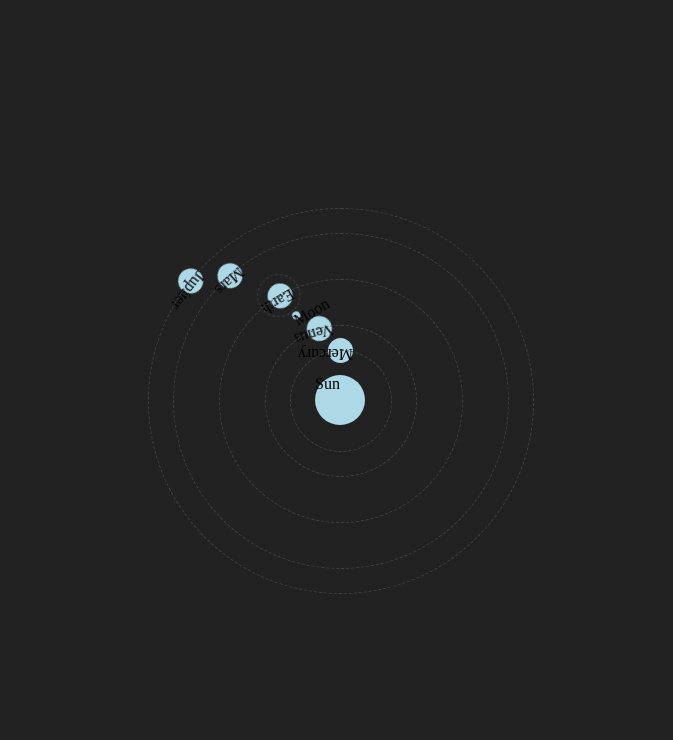
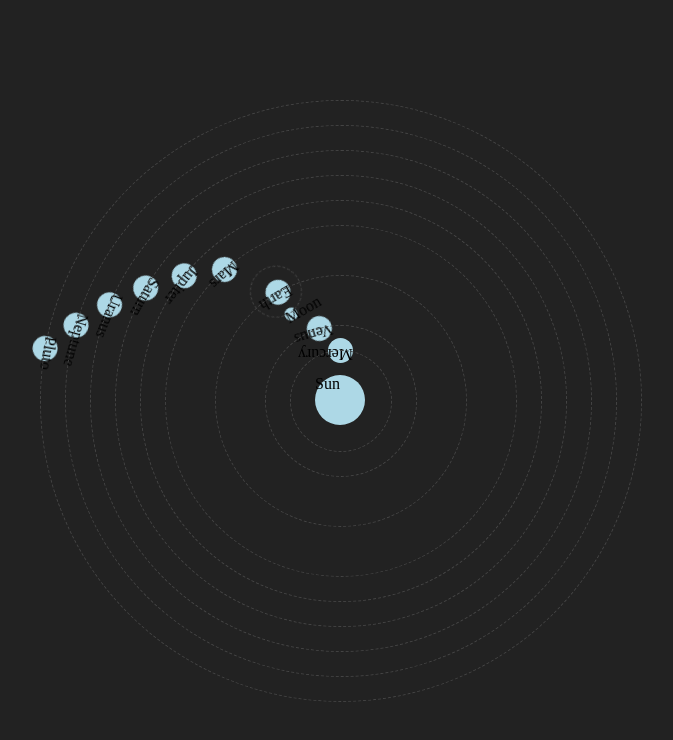
Before and after one commit to lfdgaliza/NightlyBerry, an Angular app in the folder src/linuxverse/clients/web/: page / in a window 1280 px wide. Shown: the top 740 px of the page, without its empty margins (300-973 px from the left). Built offline with nearby package versions, Linux system fonts and the light colour scheme.

Commit message:
Every position is working fine now.

```diff
--- a/src/linuxverse/clients/web/src/app/app.component.ts
+++ b/src/linuxverse/clients/web/src/app/app.component.ts
@@ -1,6 +1,6 @@
 import { Component, OnInit } from '@angular/core';
 
-import { Orbiter } from './widgets/orbiter/orbiter';
+import { Orbiter } from './widgets/orbiter/orbiter.model';
 
 @Component({
   selector: 'dg-root',
@@ -13,23 +13,19 @@ export class AppComponent implements OnInit
 
   ngOnInit(): void
   {
-    // const subMoon = new Orbiter(Guid.newGuid(), "Sub Moon")
+    const earth = new Orbiter(Guid.newGuid(), "Earth")
+      .addChild(new Orbiter(Guid.newGuid(), "Moon"))
 
-    const earth = new Orbiter(Guid.newGuid(), "Earth")
-      .addChild(new Orbiter(Guid.newGuid(), "Moon")
-        //.addChild(subMoon)
-      )
-
-    const star = new Orbiter(Guid.newGuid(), "Sun", 50)
+    const star = new Orbiter(Guid.newGuid(), "Sun", 50, .5)
       .addChild(new Orbiter(Guid.newGuid(), "Mercury"))
       .addChild(new Orbiter(Guid.newGuid(), "Venus"))
       .addChild(earth)
       .addChild(new Orbiter(Guid.newGuid(), "Mars"))
       .addChild(new Orbiter(Guid.newGuid(), "Jupiter"))
-    // .addChild(new Orbiter(Guid.newGuid(), "Saturn"))
-    // .addChild(new Orbiter(Guid.newGuid(), "Uranus"))
-    // .addChild(new Orbiter(Guid.newGuid(), "Neptune"))
-    // .addChild(new Orbiter(Guid.newGuid(), "Pluto"))
+      .addChild(new Orbiter(Guid.newGuid(), "Saturn"))
+      .addChild(new Orbiter(Guid.newGuid(), "Uranus"))
+      .addChild(new Orbiter(Guid.newGuid(), "Neptune"))
+      .addChild(new Orbiter(Guid.newGuid(), "Pluto"))
 
     this.star = star
   }
--- a/src/linuxverse/clients/web/src/app/widgets/orbiter/orbiter.component.html
+++ b/src/linuxverse/clients/web/src/app/widgets/orbiter/orbiter.component.html
@@ -8,3 +8,9 @@
   class="orbiter-path"
   *ngIf="!orbiter.isStar"
 ></div>
+
+<style>
+dg-orbiter {
+  background-color: red;
+}
+</style>
--- a/src/linuxverse/clients/web/src/app/widgets/orbiter/orbiter.component.ts
+++ b/src/linuxverse/clients/web/src/app/widgets/orbiter/orbiter.component.ts
@@ -3,14 +3,15 @@ import 'src/app/extensions/number-extensions';
 import { animate, AnimationBuilder, AnimationMetadata, AnimationPlayer, keyframes, style } from '@angular/animations';
 import { AfterViewInit, Component, ElementRef, Input } from '@angular/core';
 
-import { Orbiter } from './orbiter';
+import { Orbiter } from './orbiter.model';
 
 @Component({
   selector: 'dg-orbiter',
   templateUrl: './orbiter.component.html',
   styleUrls: ['./orbiter.component.scss']
 })
-export class OrbiterComponent implements AfterViewInit {
+export class OrbiterComponent implements AfterViewInit
+{
   constructor(
     private el: ElementRef,
     private builder: AnimationBuilder) { }
@@ -58,8 +59,8 @@ export class OrbiterComponent implements AfterViewInit {
     }
     else
     {
-      topPosition = orbiterSize / 2 - this.orbiter.position * orbiterSize
-      leftPosition = orbiterSize / 2
+      topPosition = this.orbiter.calculateTopPosition()
+      leftPosition = this.orbiter.calculateLeftPosition()
     }
 
     orbiterElement.style.top = topPosition.asPx()
--- a/src/linuxverse/clients/web/src/app/widgets/orbiter/orbiter.ts
+++ b/src/linuxverse/clients/web/src/app/widgets/orbiter/orbiter.model.ts
@@ -1,10 +1,11 @@
 export class Orbiter
 {
-    constructor(id: string, name: string, size: number = 0)
+    constructor(id: string, name: string, size: number = 0, childResizingRatePercent = 1)
     {
         this._id = id
         this._name = name
         this._size = size
+        this._childResizingRatePercent = childResizingRatePercent
 
         this._children = new Array<Orbiter>()
     }
@@ -12,14 +13,21 @@ export class Orbiter
     private _id: string
 
     private _name: string
-    public get name(): string { return this._name }
+    public get name(): string
+    {
+
+        return this._name
+    }
 
     private _position: number = 0
     // TODO: Protect this
     public get position(): number { return this._position }
 
     private _depth: number = 0
-    private _size: number = 0
+    public get depth(): number { return this._depth }
+
+    private _size: number
+    private _childResizingRatePercent: number
 
     private _parent: Orbiter
     public get parent(): Orbiter { return this._parent }
@@ -38,11 +46,10 @@ export class Orbiter
     {
         child._parent = this
         child._position = this._children.length
-
-        if (this.hasChildren)
-            child._previous = this.lastChild
+        child._previous = this.lastChild
 
         child.updateMeasures()
+
         this._children.push(child)
 
         return this
@@ -51,6 +58,7 @@ export class Orbiter
     private updateMeasures(): void
     {
         this.updateDepth()
+        this.reflectChildResizingRatePercent()
         this.updateSize()
     }
 
@@ -66,6 +74,12 @@ export class Orbiter
         this._children.forEach(c => c.updateSize())
     }
 
+    private reflectChildResizingRatePercent()
+    {
+        this._childResizingRatePercent = this.getChildResizingRatePercentFromLastParent()
+        this._children.forEach(c => c.reflectChildResizingRatePercent())
+    }
+
     private calculateDepth(depth: number = 0): number
     {
         if (this.hasParent)
@@ -78,9 +92,17 @@ export class Orbiter
     public calculateSize(): number
     {
         if (this.hasParent)
-            return this._parent.calculateSize() / (this._depth + 1)
+            return this._parent.calculateSize() * this._childResizingRatePercent
 
         return this._size
+    }
+
+    private getChildResizingRatePercentFromLastParent(): number
+    {
+        if (this.hasParent)
+            return this._parent.getChildResizingRatePercentFromLastParent()
+
+        return this._childResizingRatePercent
     }
 
     public calculatePathRadius()
@@ -91,15 +113,28 @@ export class Orbiter
         {
             const previousPathRadius = this._previous.calculatePathRadius()
             return previousPathRadius
-                + (this.calculateSize())
+                + (this._size)
                 + this.calculateChildrenRadius()
                 + this._previous.calculateChildrenRadius()
         }
 
         const multipliablePosition = this._position + 1
-        return (multipliablePosition * this.calculateSize())
+        return (multipliablePosition * this._size)
             + parentPortionInMySide
             + this.calculateChildrenRadius()
+    }
+
+    public calculateTopPosition()
+    {
+        const first = this._size * this._position
+        const second = (this.parent._size / 2) - this._size / 2
+        const last = (first - second) * -1
+        return last
+    }
+
+    public calculateLeftPosition()
+    {
+        return this._size / 2
     }
 
     private calculateChildrenRadius()
```
